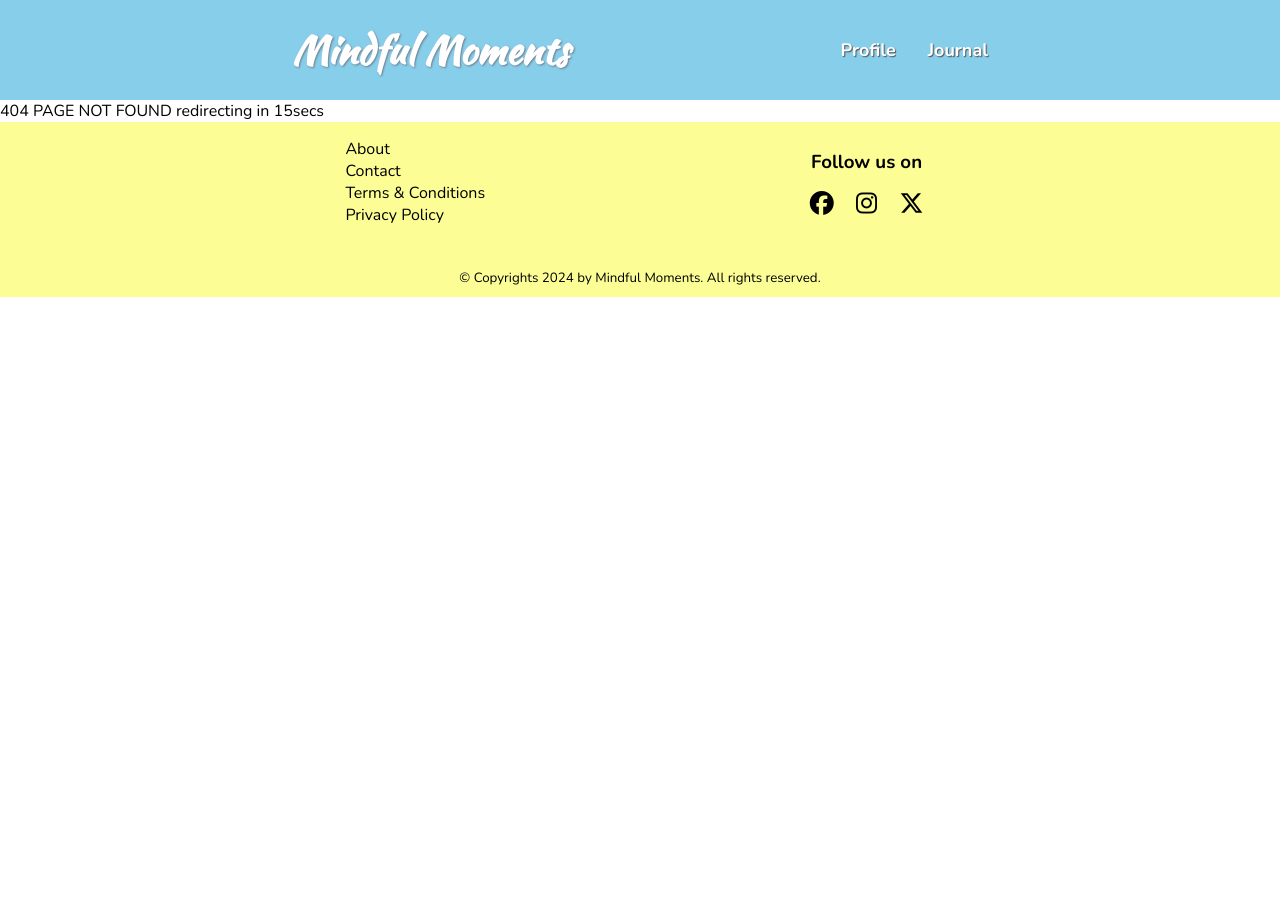
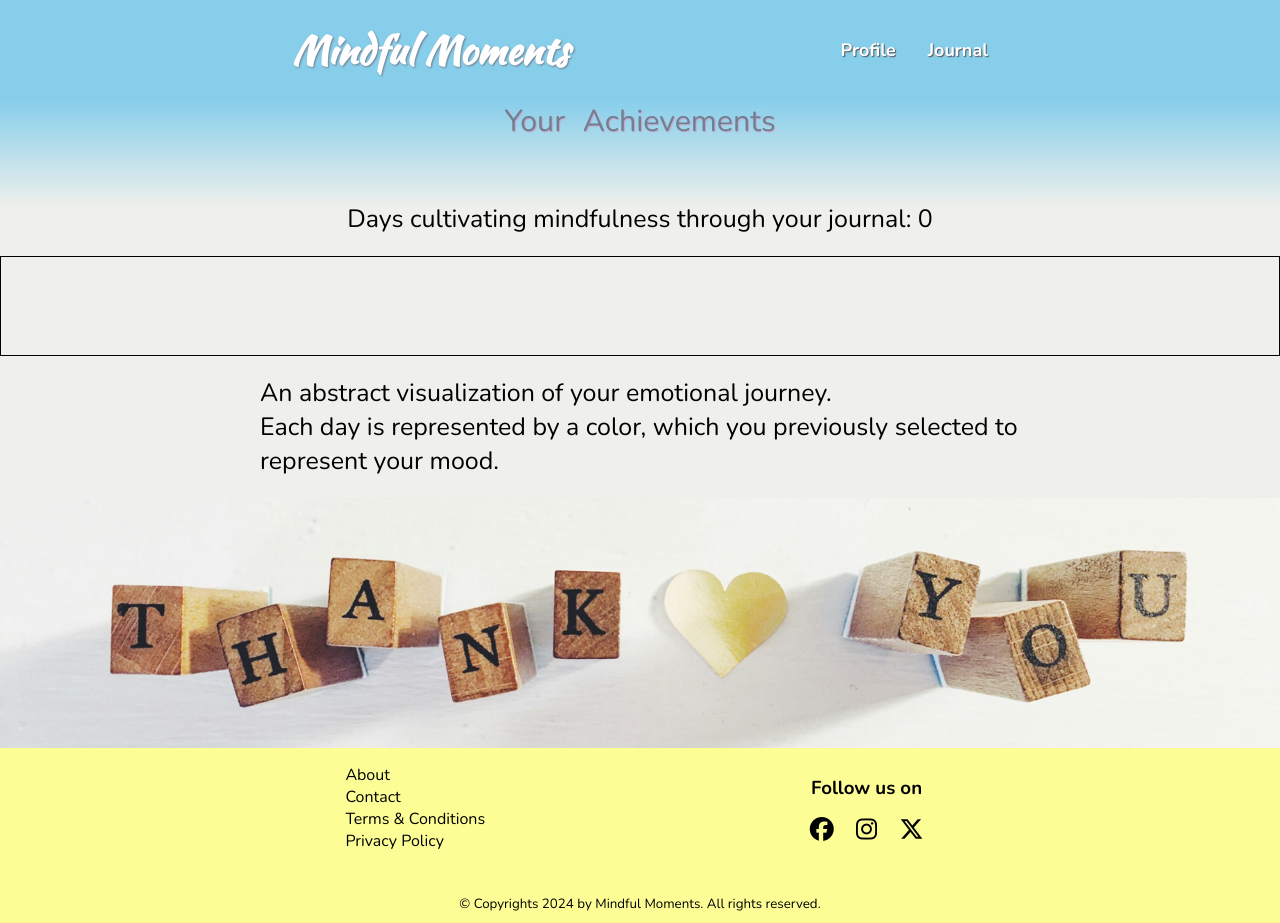
Before and after one commit to ptrkbln/Mindful-Moments, a React (Vite) app: page /profile in a window 1280 px wide. Before the commit this address had no page. Before the commit the page ends 800 px from the top, so only its background shows below. Built offline with nearby package versions, Linux system fonts and the light colour scheme; a web font is replaced by a local one.

Commit message:
All pages done, still needs styling

```diff
--- a/src/App.jsx
+++ b/src/App.jsx
@@ -1,10 +1,8 @@
 import "./App.css";
 import LandingPage from "./pages/LandingPage";
-import Footer from "./components/Footer/Footer";
-import Header from "./components/Header/Header";
 import { BrowserRouter, Routes, Route } from "react-router-dom";
 import MyJournal from "./pages/MyJournal/MyJournal";
-/* import MyProfile from "./pages/MyProfile"; */
+import MyProfile from "./pages/MyProfile/MyProfile";
 import PageNotFound from "./pages/404";
 import JournalContextProvider from "./contexts/JournalContext";
 import Layout from "./components/Layout/Layout";
@@ -18,7 +16,7 @@ function App() {
             <Route path="/" element={<Layout />}>
               <Route index element={<LandingPage />} />
               <Route path="journal" element={<MyJournal />} />
-              {/*               <Route path="profile" element={<MyProfile />} /> */}
+              <Route path="profile" element={<MyProfile />} />
               <Route path="*" element={<PageNotFound />} replace />
             </Route>
           </Routes>
--- a/src/components/JournalForm/JournalForm.css
+++ b/src/components/JournalForm/JournalForm.css
@@ -16,7 +16,7 @@ form {
   }
 
   .topic {
-    font-size: 35px;
+    font-size: clamp(24px, 3vw + 1rem, 35px);
     color: #333;
   }
 
@@ -28,7 +28,14 @@ form {
 
   .question-of-day,
   .color-label {
-    font-size: 25px;
+    font-size: clamp(18px, 2vw + 0.9rem, 25px);
+  }
+
+  .followup {
+    margin: 10px 0;
+    font-size: clamp(16px, 2vw + 1rem, 19px);
+    font-style: italic;
+    color: #333;
   }
 
   /*   .question-of-day,
@@ -40,12 +47,13 @@ form {
   .show-more-btn {
     padding: 10px 20px;
     border: none;
-    border-radius: 99vw;
+    border-radius: 20px;
     background-color: #87cfebb0;
     opacity: 0.8;
     color: black;
     font-size: 15px;
     transition: all 0.3s ease-in-out;
+    box-shadow: 2px 2px 3px #7d8d9d, -2px -2px 3px #7d8d9d;
 
     &:hover {
       background-color: #87ceeb;
@@ -71,20 +79,14 @@ form {
     height: auto;
   }
 
-  .followup {
-    margin: 10px 0;
-    font-size: 16px;
-    color: #333;
-  }
-
-  textarea,
+  /*   textarea,
   .color-label,
   .color-input,
   .submit-btn {
     transition: opacity 0.8s ease-in-out, filter 0.8s ease-in-out;
     filter: blur(0);
     opacity: 1;
-  }
+  } */
 
   textarea {
     width: 400px;
@@ -97,7 +99,7 @@ form {
     line-height: 40px;
     padding-left: 100px;
     padding-right: 20px;
-    padding-top: 9px;
+    padding-top: 7px;
     padding-bottom: 34px;
     background-image: url(https://static.tumblr.com/maopbtg/E9Bmgtoht/lines.png),
       url(https://static.tumblr.com/maopbtg/nBUmgtogx/paper.png);
@@ -131,6 +133,8 @@ form {
     border: none;
     border-radius: 20px;
     background-color: #ffd1dc;
+    box-shadow: 2px 2px 3px #ba9aa1, -2px -2px 3px #ba9aa1;
+    transition: all 0.3s ease-in-out;
 
     &:hover {
       background-color: #fd94ac;
--- a/src/components/JournalForm/JournalForm.jsx
+++ b/src/components/JournalForm/JournalForm.jsx
@@ -27,6 +27,7 @@ export default function JournalForm() {
         <p className="topic">{questionOfDay?.topic}</p>
         <p className="question-of-day">{questionOfDay?.question}</p>
         {/* Type button so it doesnt act as submit */}
+      </label>
       {timer <= 0 && (
         <button
           type="button"
@@ -45,7 +46,7 @@ export default function JournalForm() {
           );
         })}
       </div>
-      </label>
+
       {!timer && (
         <>
           <textarea
--- a/src/components/Timer/Timer.css
+++ b/src/components/Timer/Timer.css
@@ -3,7 +3,6 @@
   flex-direction: column;
   align-items: center;
   padding-bottom: 5vh;
-  margin-top: -5rem;
   p {
     font-size: clamp(2rem, 12vw + 2rem, 10rem);
     font-weight: 100;
@@ -15,6 +14,8 @@
     border: none;
     border-radius: 20px;
     background-color: #ffd1dc;
+    box-shadow: 2px 2px 3px #ba9aa1, -2px -2px 3px #ba9aa1;
+    margin-top: 10px;
 
     &:hover {
       background-color: #fd94ac;
--- a/src/pages/MyJournal/MyJournal.css
+++ b/src/pages/MyJournal/MyJournal.css
@@ -6,5 +6,10 @@
   width: 100vw;
   min-height: calc(100vh - 100px - 175px);
   background: linear-gradient(to bottom, #87ceeb, white, white, #fdfd96);
-  padding: 5rem 20px;
+  padding: 6rem 20px;
+
+  .done-for-today-p {
+    font-size: 35px;
+    color: #333;
+  }
 }
--- a/src/pages/MyJournal/MyJournal.jsx
+++ b/src/pages/MyJournal/MyJournal.jsx
@@ -19,8 +19,6 @@ export default function MyJournal() {
   useEffect(() => {
     const entry = localStorage.getItem(currentDate);
     entry ? setCompletedToday(true) : setCompletedToday(false);
-    console.log("Checking localStorage on load:", entry); // Check the entry directly
-    console.log("Current Date:", currentDate); // Log currentDate
   }, [currentDate]);
 
   // checking if the journal for today is already complete:  daily selecting a new question from gratitudeQuestions array based on looping through each question and checking if it's saved (together with an answer) in localStorage
@@ -63,9 +61,11 @@ export default function MyJournal() {
       {!completedToday ? (
         <JournalForm />
       ) : (
-        <p>You're all done for today. Come back tomorrow 🔆</p>
+        <p className="done-for-today-p">
+          You're all done for today. Come back tomorrow 🔆
+        </p>
       )}
-      {timer > 0 && <Timer />}
+      {!completedToday && timer > 0 && <Timer />}
     </section>
   );
 }
--- a/src/pages/MyProfile/MyProfile.css
+++ b/src/pages/MyProfile/MyProfile.css
@@ -1,4 +1,50 @@
 .my-profile-section {
+  display: flex;
+  flex-direction: column;
+  align-items: center;
+  justify-content: space-between;
   min-height: calc(100vh - 100px - 175px);
-  background: linear-gradient(to bottom, #87ceeb, white, white, #fdfd96);
+  background: linear-gradient(
+    to bottom,
+    #87ceeb,
+    #eff0eb,
+    #eff0eb,
+    #eff0eb,
+    #eff0eb,
+    #eff0eb,
+    #fdfd96
+  );
+
+  p {
+    max-width: 800px;
+    font-size: clamp(18px, 2vw + 0.9rem, 25px);
+    padding: 20px;
+  }
+
+  .emotional-tracker {
+    width: 100vw;
+    height: 100px;
+    border: 1px solid black;
+  }
+
+  img {
+    width: 100%;
+    max-height: 100px;
+    object-fit: cover;
+  }
+
+  @media all and (min-width: 768px) {
+    img {
+      max-height: 250px;
+    }
+  }
+
+  .text-wrapper {
+    min-height: calc(100vh - 100px - 175px - 250px);
+    width: 100%;
+    display: flex;
+    flex-direction: column;
+    justify-content: center;
+    align-items: center;
+  }
 }
--- a/src/pages/MyProfile/MyProfile.jsx
+++ b/src/pages/MyProfile/MyProfile.jsx
@@ -1,6 +1,62 @@
-import React from "react";
+import { useState, useEffect } from "react";
 import "./MyProfile.css";
+import ThankYouBanner from "../../assets/bannerthankyou.jpg";
 
 export default function MyProfile() {
-  return <section className="my-profile-section"></section>;
+  const [daysOfPractice, setDaysOfPractice] = useState(0);
+  const [emotionsTracker, setEmotionsTracker] = useState([]);
+
+  useEffect(() => {
+    let storageValues = Object.values(localStorage);
+    for (let value of storageValues) {
+      let parsedValue;
+
+      try {
+        parsedValue = JSON.parse(value);
+        if (parsedValue?.questionOfDay?.id) {
+          console.log(parsedValue);
+
+          setDaysOfPractice(
+            (prevValue) => prevValue + 1
+          ); /* double-render due to strict-mode, should work normally in production */
+
+          if (parsedValue?.color) {
+            setEmotionsTracker((prevValue) => [
+              ...prevValue,
+              parsedValue.color,
+            ]);
+          }
+        }
+      } catch (error) {
+        continue; // skip invalid entries in localStorage
+      }
+    }
+  }, []);
+
+  return (
+    <section className="my-profile-section">
+      <div className="text-wrapper">
+        <h2>Your Achievements</h2>
+        <p>
+          Days cultivating mindfulness through your journal: {daysOfPractice}
+        </p>
+
+        <div
+          className="emotional-tracker"
+          style={{
+            background: `linear-gradient(to right, ${emotionsTracker.join(
+              ", "
+            )})`,
+          }}
+        ></div>
+        <p>
+          An abstract visualization of your emotional journey.
+          <br />
+          Each day is represented by a color, which you previously selected to
+          represent your mood.
+        </p>
+      </div>
+      <img src={ThankYouBanner} alt="Thank you Banner" />
+    </section>
+  );
 }
```
Also changed, not shown: src/assets/bannerthankyou.jpg (added). Lines whose indentation alone changed are shown as unchanged.
